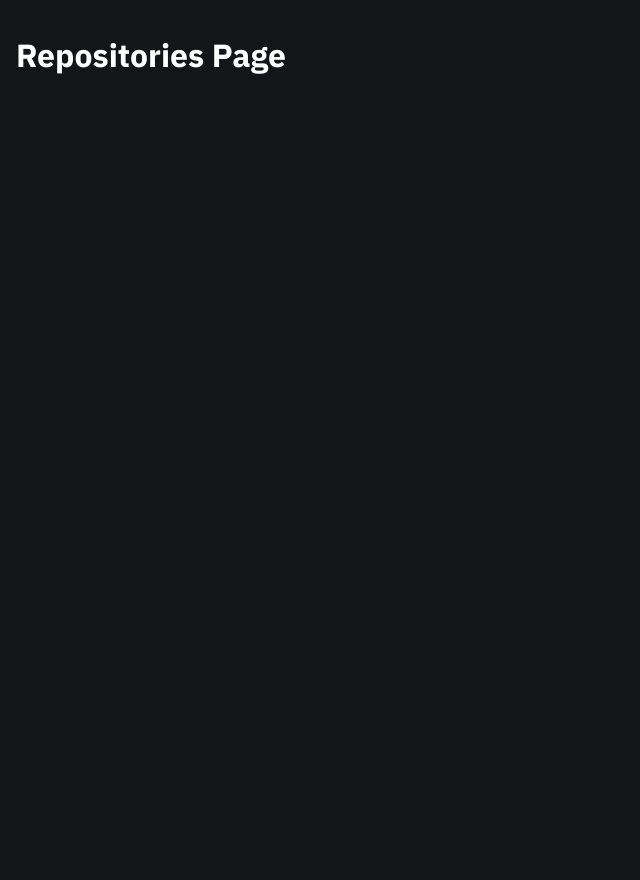
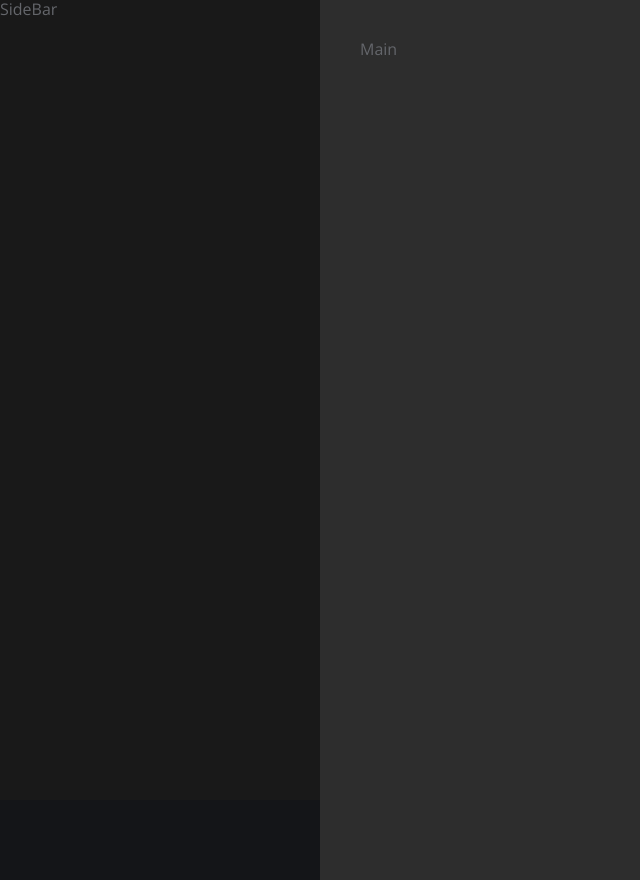
Before and after one commit to EduFleury/Api-GitHub, a React (Create React App) app: page /repositories in a window 1280 px wide. Shown: the whole page, without its empty margins (0-640 px from the left). Before the commit the page ends 800 px from the top, so only its background shows below. Built offline with nearby package versions, Linux system fonts and the light colour scheme.

Commit message:
Criando estrutura central

```diff
--- a/src/pages/RepositoriesPages/index.jsx
+++ b/src/pages/RepositoriesPages/index.jsx
@@ -1,8 +1,17 @@
 import React from 'react'
+
+import { Container, SideBar, Main } from './styles'
 
 function RepositoriesPages() {
   return (
-    <h1>Repositories Page</h1>
+    <Container>
+      <SideBar>
+        SideBar
+      </SideBar>
+      <Main>
+        Main
+      </Main>
+    </Container>
   )
 }
 
--- a/src/pages/RepositoriesPages/styles.js
+++ b/src/pages/RepositoriesPages/styles.js
@@ -1 +1,33 @@
 import styled from "styled-components";
+
+export const Container = styled.main`
+  display: flex;
+  min-height: 100vh;
+
+  @media screen and (max-width: ${(props) => props.theme.breakpoints.md}){
+    flex-direction: column;
+  }
+`;
+
+export const SideBar = styled.aside`
+    background: ${(props) => props.theme.colors.background};
+    min-width: 20rem;
+    max-height: 100vh;
+    overflow: hidden;
+`;
+
+export const Main = styled.section`
+  background: ${(props) => props.theme.colors.container};
+  width: 100%;
+  height: 100vh;
+  padding: 40px;
+  overflow: hidden;
+
+  @media screen and (max-width: ${(props) => props.theme.breakpoints.md}){
+    height: 100%;
+}
+
+@media screen and (max-width: ${(props) => props.theme.breakpoints.sm}){
+   padding: 40px 20px;
+}
+`;
--- a/src/styles/Theme.jsx
+++ b/src/styles/Theme.jsx
@@ -37,7 +37,8 @@
     secondary: "#FE8C00",
     text: "#fff",
     metalDark: "#7f8c8d",
-    container: "2d2d2d",
+    container: "#2d2d2d",
+    background: "#191919"
   },
   fontFamily: {
     heading: ["IBM Plex Sans", "sans-serif"].join(","),
@@ -56,7 +57,18 @@
     "4xl": rem(40),
     "5xl": rem(64),
   },
+
+  breakpoints: {
+    xs: "0",
+    md: "768px",
+    sm: "576px",
+    lg: "992px",
+    xl: "1200px",
+    xxl: "1400px",
+  },
 };
+
+
 
 export function Theme({ children }) {
   return <ThemeProvider theme={theme}>{children}</ThemeProvider>
--- a/src/styles/global.js
+++ b/src/styles/global.js
@@ -8,7 +8,6 @@
     background: ${(props) => props.theme.colors.gray900};
     color: ${(props) => props.theme.colors.gray600};
     font-family: ${(props) => props.theme.fontFamily.sans};
-    padding: 1rem;
   }
 
   h1, h2, h3, h4, h5, h6 {
```
